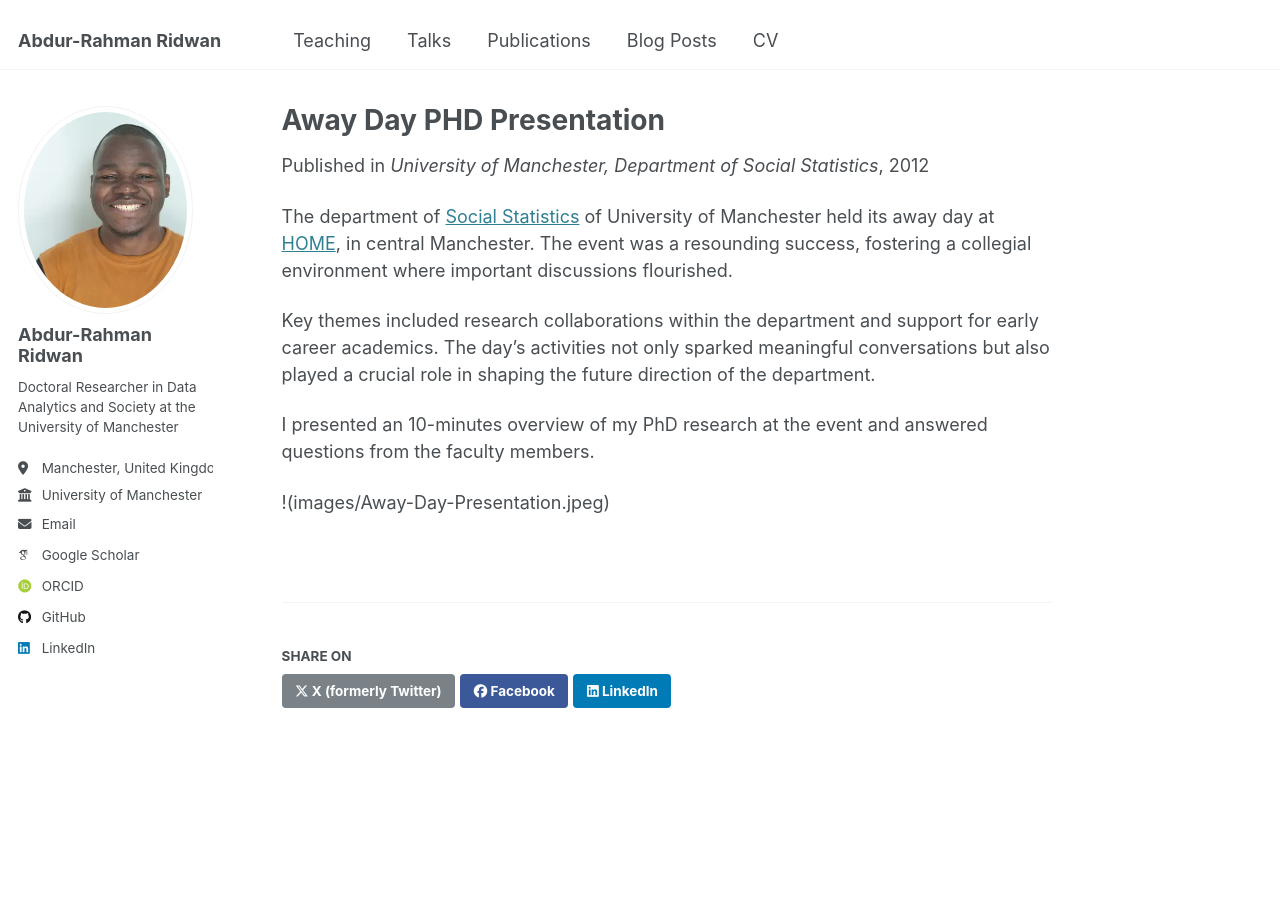
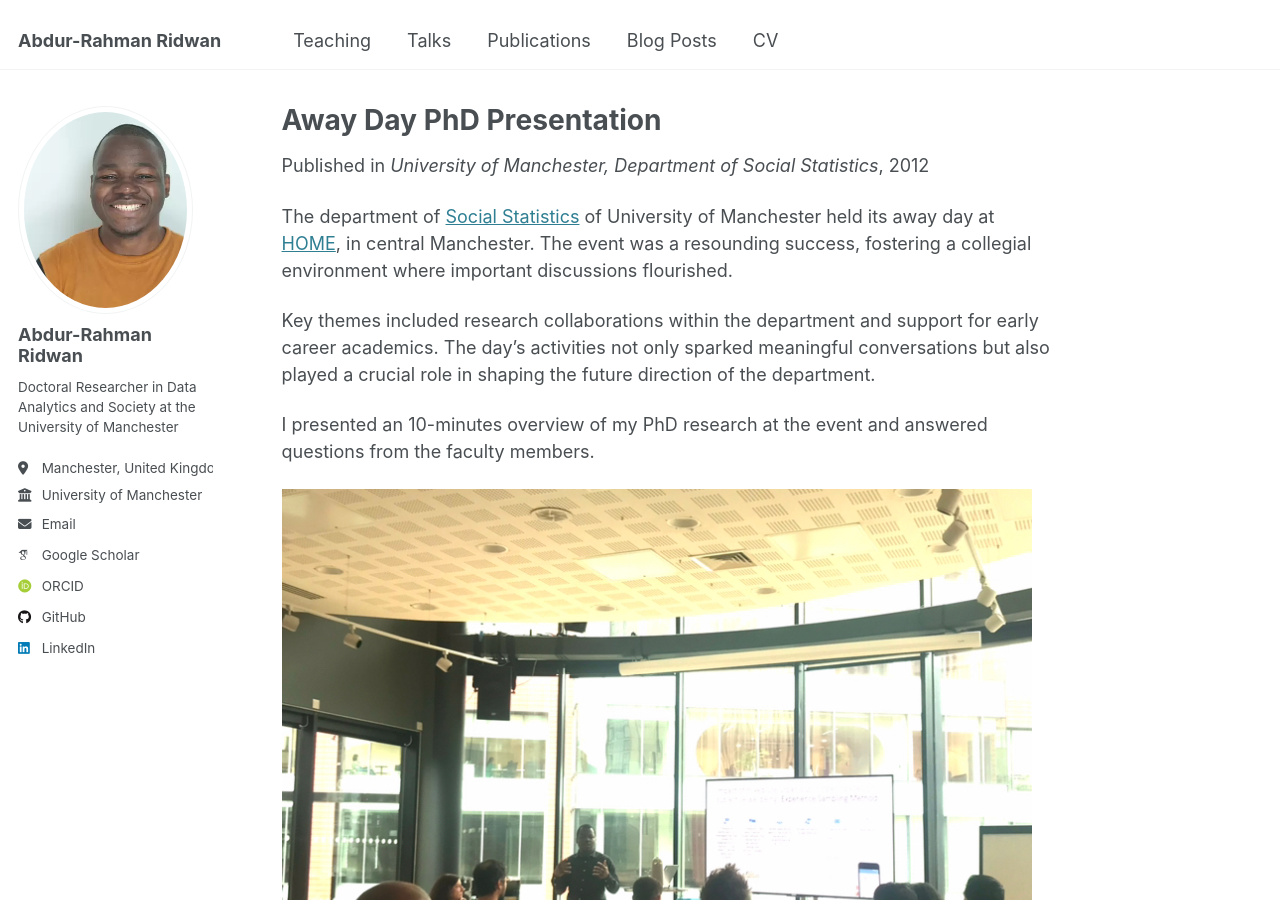
Before and after one commit to abdurrahmanlanrewaju/abdurrahmanlanrewaju.github.io, a Jekyll site: the page built from _talks/2012-03-01-talk-1.md, in a window 1280 px wide and 900 px high. Built offline with Jekyll 4.4.1, drawn with Linux system fonts in a browser that asks for light colours; some web fonts are replaced.

Commit message:
Edit first talk title

```diff
--- a/_talks/2012-03-01-talk-1.md
+++ b/_talks/2012-03-01-talk-1.md
@@ -1,5 +1,5 @@
 ---
-title: "Away Day PHD Presentation"
+title: "Away Day PhD Presentation"
 collection: talks
 type: "Talk"
 permalink: /talks/2023-03-01-talk-1
@@ -14,4 +14,4 @@ Key themes included research collaborations within the department and support fo
 
 I presented an 10-minutes overview of my PhD research at the event and answered questions from the faculty members.
 
-!(images/Away-Day-Presentation.jpeg)
+<img title="Away Day PhD Presentation" alt="Away Day PhD Presentation" src="/images/Away-Day-Presentation.jpeg">
```
